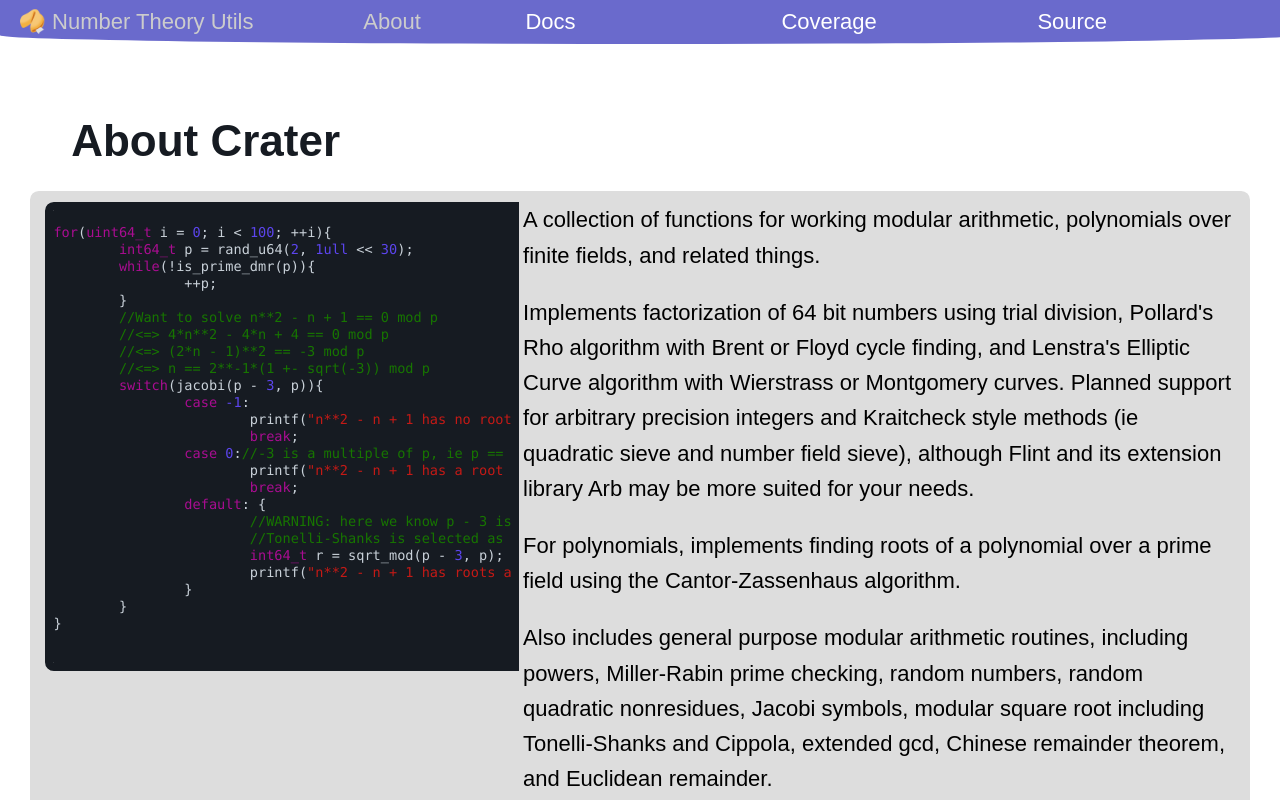
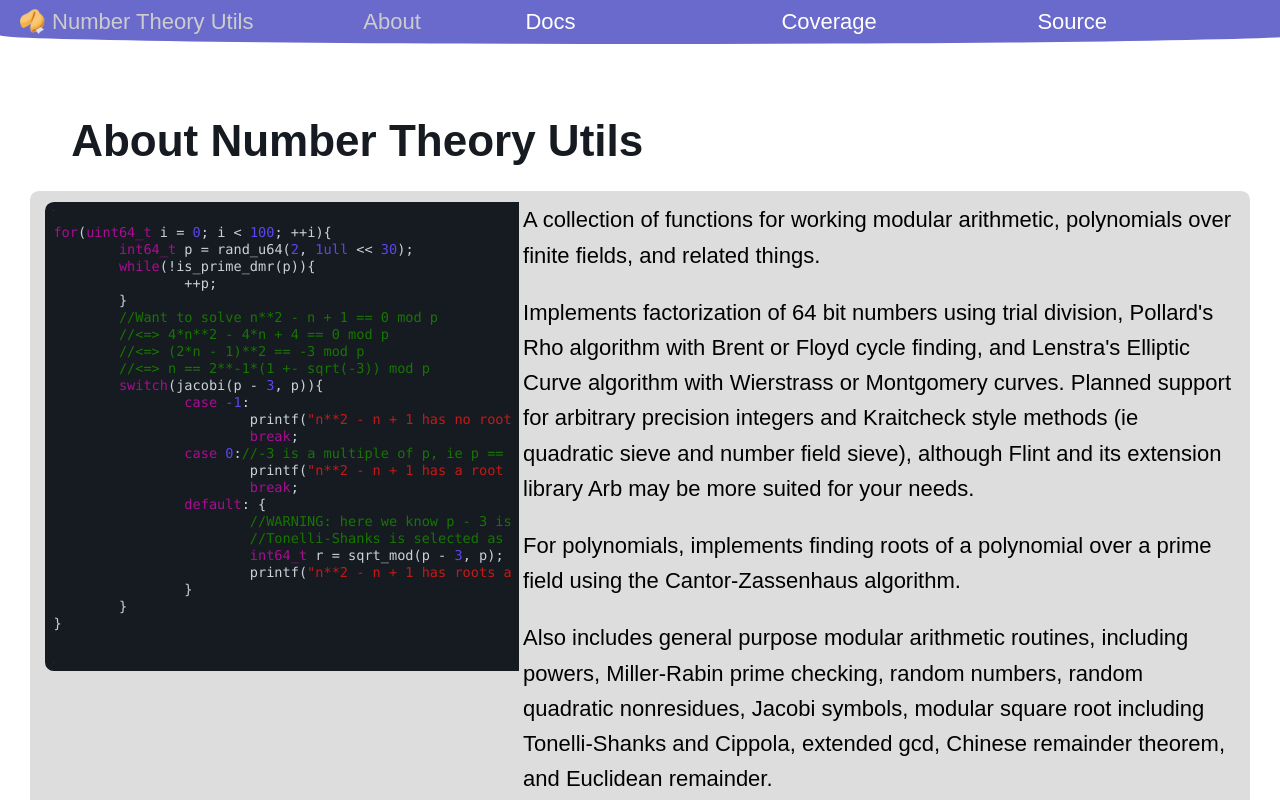
Before and after one commit to hacatu/Number-Theory-Utils, a plain HTML site: page website/index.html in a window 1280 px wide. Shown: the top 800 px of the page. Drawn offline with Linux system fonts and the light colour scheme.

Commit message:
Fixed link in readme and typo in website

```diff
--- a/website/index.html
+++ b/website/index.html
@@ -1,7 +1,7 @@
 <!DOCTYPE html>
 <html lang="en">
 <head>
-	<title>Crater Container Library</title>
+	<title>Number Theory Utils</title>
 	<link rel="stylesheet" type="text/css" href="main.css" media="screen"/>
 	<link rel="stylesheet" type="text/css" href="pygments_xcode.css" media="screen"/>
 	<!-->Credit for image: Mozilla's emoji set</-->
@@ -24,7 +24,7 @@
 	<div id="hidden_hdr"></div>
 	<div class="subpage" id="about_page">
 		<div class="tsect">
-			<h1>About Crater</h1>
+			<h1>About Number Theory Utils</h1>
 			<div class="tsect_body">
 				<table><colgroup>
 					<col span="1" style="width: 40%;">
```
Also changed, not shown: 1 other file.
